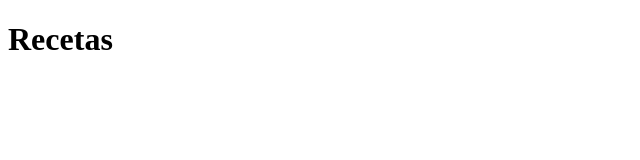
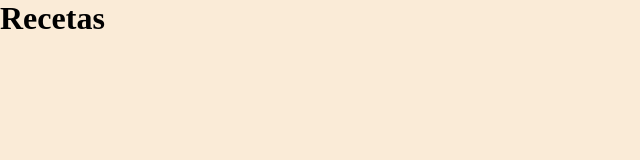
Before and after one commit to VictorAnizar/TastyRecipes-Project1Santander-, a website built with webpack: page src/index.html in a window 1280 px wide. Shown: the whole page, without its empty margins (0-640 px from the left). Built offline with nearby package versions, Linux system fonts and the light colour scheme.

Commit message:
Configurando webpack para archivos css

```diff
--- /dev/null
+++ b/src/css/styles.css
@@ -0,0 +1,9 @@
+*{
+    padding: 0;
+    margin: 0;
+    text-decoration: none;
+    list-style: none;
+}
+body{
+    background-color: antiquewhite;
+}
--- a/src/js/index.js
+++ b/src/js/index.js
@@ -0,0 +1 @@
+import "../css/styles.css";
```
Also changed, not shown: src/index.html (+1 -0 lines), dist/bundle.js.
